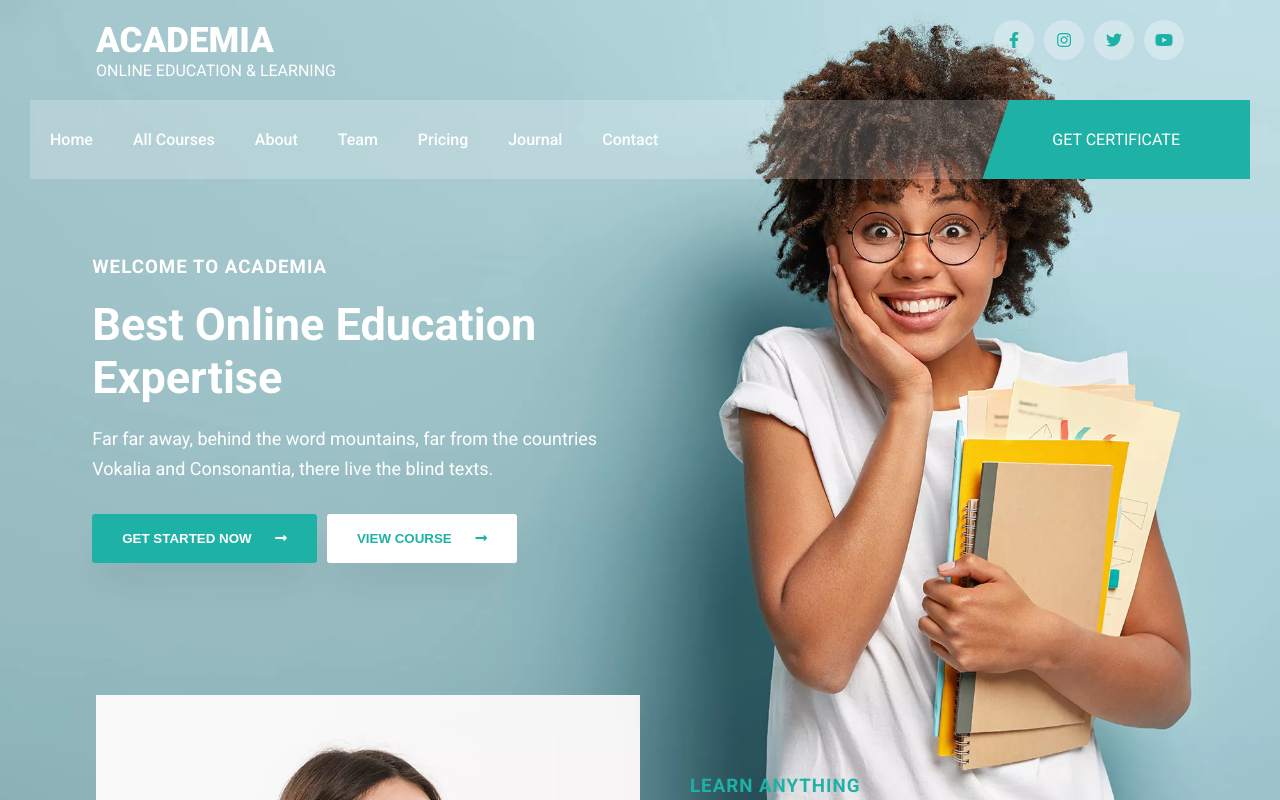
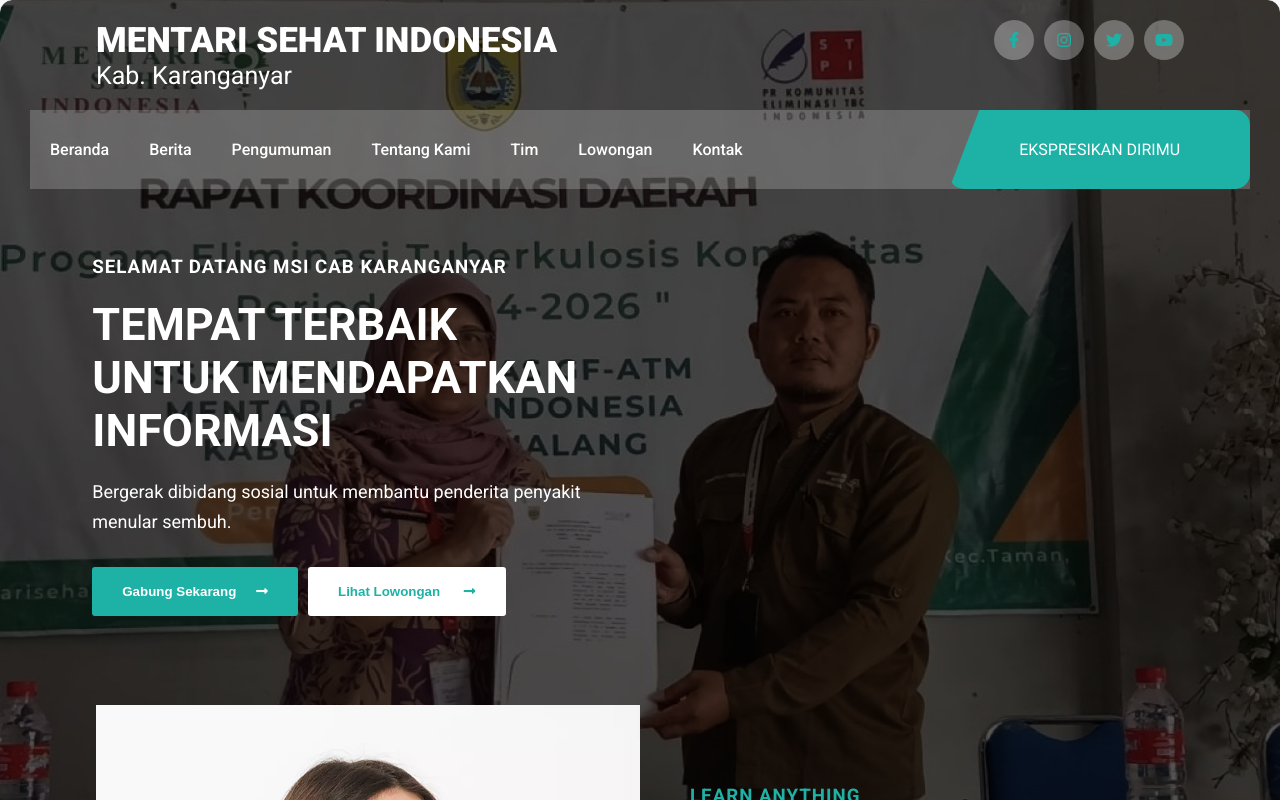
Before and after one commit to AndikaRisky31/frontend-msikaranganyar, a React (Create React App) app: page / in a window 1280 px wide. Shown: the top 800 px of the page. Built offline with nearby package versions, Linux system fonts and the light colour scheme.

Commit message:
new image only

```diff
--- a/src/App.js
+++ b/src/App.js
@@ -10,6 +10,7 @@
 import Contact from "./components/contact/Contact"
 import Footer from "./components/common/footer/Footer"
 import Home from "./components/home/Home"
+import { Link } from "react-router-dom"
 function App() {
   return (
     <>
--- a/src/components/common/header/Head.jsx
+++ b/src/components/common/header/Head.jsx
@@ -6,8 +6,8 @@
       <section className='head'>
         <div className='container flexSB'>
           <div className='logo'>
-            <h1>ACADEMIA</h1>
-            <span>ONLINE EDUCATION & LEARNING</span>
+            <h1>MENTARI SEHAT INDONESIA</h1>
+            <span class='spann'>Kab. Karanganyar</span>
           </div>
 
           <div className='social'>
--- a/src/components/common/header/Header.jsx
+++ b/src/components/common/header/Header.jsx
@@ -13,29 +13,29 @@
         <nav className='flexSB'>
           <ul className={click ? "mobile-nav" : "flexSB "} onClick={() => setClick(false)}>
             <li>
-              <Link to='/'>Home</Link>
+              <Link to='/'>Beranda</Link>
             </li>
             <li>
-              <Link to='/courses'>All Courses</Link>
+              <Link to='/journal'>Berita</Link>
             </li>
             <li>
-              <Link to='/about'>About</Link>
+              <Link to='/courses'>Pengumuman</Link>
             </li>
             <li>
-              <Link to='/team'>Team</Link>
+              <Link to='/about'>Tentang Kami</Link>
             </li>
             <li>
-              <Link to='/pricing'>Pricing</Link>
+              <Link to='/team'>Tim</Link>
             </li>
             <li>
-              <Link to='/journal'>Journal</Link>
+              <Link to='/pricing'>Lowongan</Link>
             </li>
             <li>
-              <Link to='/contact'>Contact</Link>
+              <Link to='/contact'>Kontak</Link>
             </li>
           </ul>
           <div className='start'>
-            <div className='button'>GET CERTIFICATE</div>
+            <div className='button'>EKSPRESIKAN DIRIMU</div>
           </div>
           <button className='toggle' onClick={() => setClick(!click)}>
             {click ? <i className='fa fa-times'> </i> : <i className='fa fa-bars'></i>}
--- a/src/components/common/header/header.css
+++ b/src/components/common/header/header.css
@@ -9,6 +9,10 @@
 }
 .head .icon {
   margin-left: 10px;
+}
+
+.spann{
+  font-size: 25px;
 }
 /*--------head------------*/
 /*--------header------------*/
@@ -38,10 +42,12 @@
   padding: 30px 70px;
   color: #fff;
   clip-path: polygon(10% 0%, 100% 0, 100% 100%, 0% 100%);
+  border-radius: 15px;
 }
 .toggle {
   display: none;
 }
+
 /*--------header------------*/
 @media screen and (max-width: 768px) {
   .start {
--- a/src/components/home/hero/Hero.css
+++ b/src/components/home/hero/Hero.css
@@ -1,5 +1,5 @@
 .hero {
-  background-image: url("/images/bg.webp");
+  background-image: url("/images/bg.png");
   background-size: cover;
   background-attachment: fixed;
   position: absolute;
--- a/src/components/home/hero/Hero.jsx
+++ b/src/components/home/hero/Hero.jsx
@@ -8,15 +8,16 @@
       <section className='hero'>
         <div className='container'>
           <div className='row'>
-            <Heading subtitle='WELCOME TO ACADEMIA' title='Best Online Education Expertise' />
-            <p>Far far away, behind the word mountains, far from the countries Vokalia and Consonantia, there live the blind texts.</p>
+            <Heading subtitle='SELAMAT DATANG MSI CAB KARANGANYAR' title='TEMPAT TERBAIK UNTUK MENDAPATKAN INFORMASI' />
+            <p>Bergerak dibidang sosial untuk membantu penderita penyakit menular sembuh.</p>
             <div className='button'>
               <button className='primary-btn'>
-                GET STARTED NOW <i className='fa fa-long-arrow-alt-right'></i>
+                Gabung Sekarang<i className='fa fa-long-arrow-alt-right'></i>
               </button>
               <button>
-                VIEW COURSE <i className='fa fa-long-arrow-alt-right'></i>
+                  Lihat Lowongan <i className='fa fa-long-arrow-alt-right'></i>
               </button>
+
             </div>
           </div>
         </div>
--- a/src/dummydata.js
+++ b/src/dummydata.js
@@ -50,7 +50,7 @@
       {
         dcover: "./images/back.webp",
         name: "by John Smith",
-        totalTime: "50 lectures (190 hrs)",
+        totalTime: "50 lectures (1900 hrs)",
       },
     ],
     priceAll: "$100 All Course",
```
Also changed, not shown: public/images/bg.png (added).
